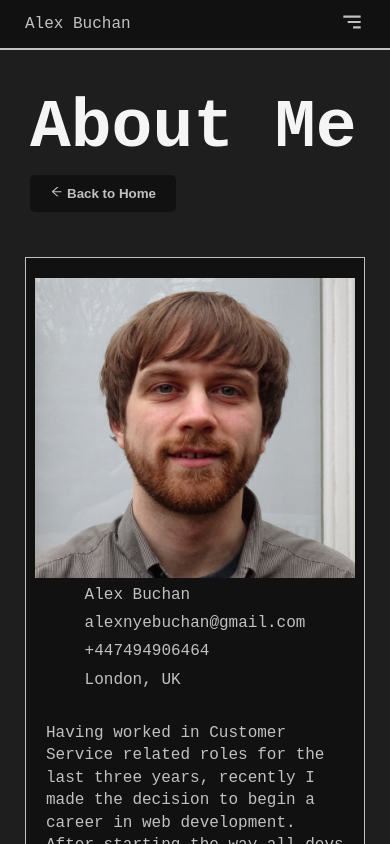
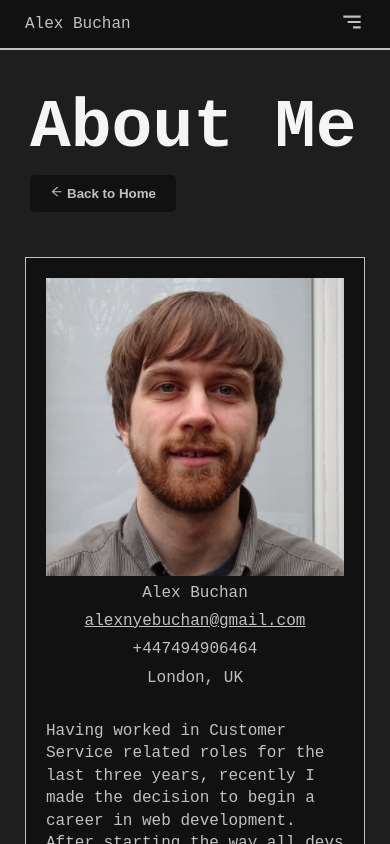
Before and after one commit to alexnyebuchan/alex-buchan-frontend, a Next.js app: page /about in a window 390 px wide. Shown: the top 844 px of the page. Built offline with nearby package versions, Linux system fonts and the light colour scheme; a web font is replaced by a local one.

Commit message:
fixed image on phone

```diff
--- a/pages/about.js
+++ b/pages/about.js
@@ -31,7 +31,7 @@ function about() {
           <Image className={styles.profile} src={Profile} />
           <section className={styles.profileInfo}>
             <p>Alex Buchan</p>
-            <p>alexnyebuchan@gmail.com</p>
+            <a href="mailto:alexnyebuchan@gmail.com">alexnyebuchan@gmail.com</a>
             <p>+447494906464</p>
             <p>London, UK</p>
           </section>
--- a/styles/about.module.css
+++ b/styles/about.module.css
@@ -20,15 +20,20 @@
 }
 
 .profile {
-  max-width: 320px;
+  width: 100%;
+  max-width: 300px;
   height: auto;
-  max-height: 300px;
   padding-right: 25px;
 }
 
 .profileInfo {
   display: block;
-  align-items: center;
+  width: 100%;
+  text-align: center;
+}
+
+.profileInfo a {
+  text-decoration: underline;
 }
 
 .icon {
```
